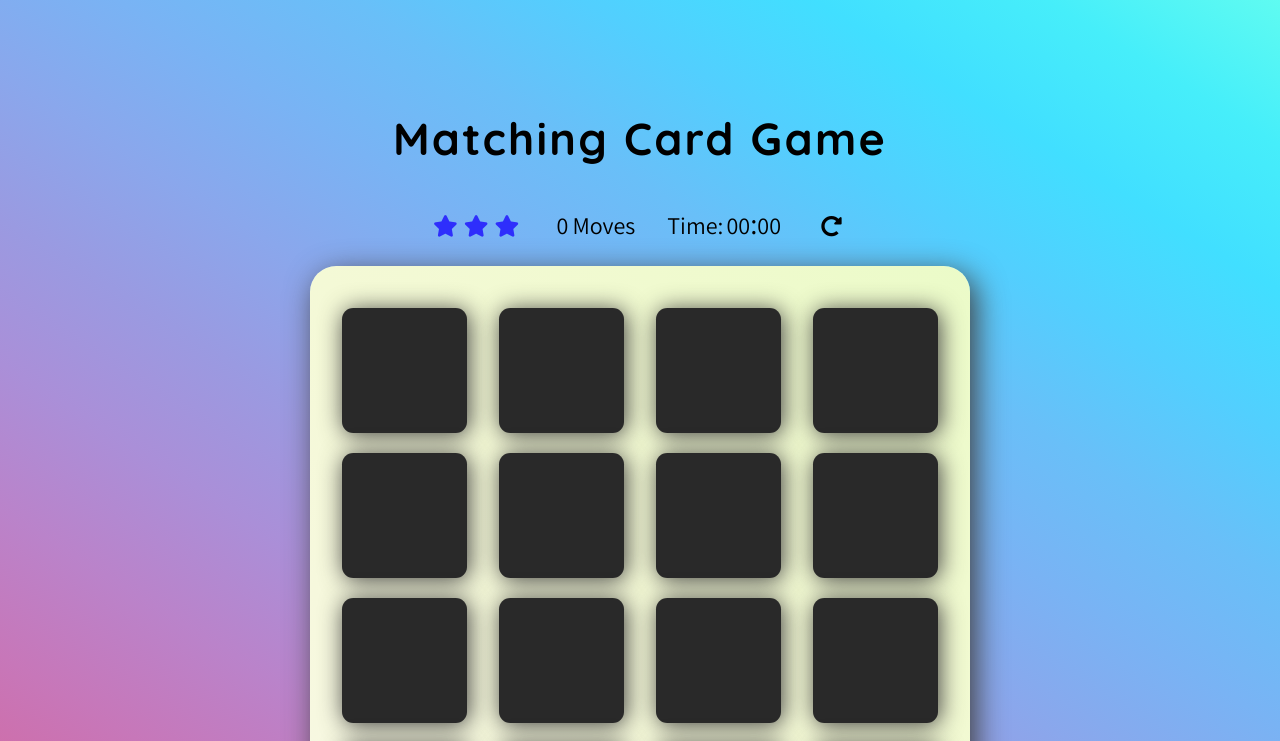
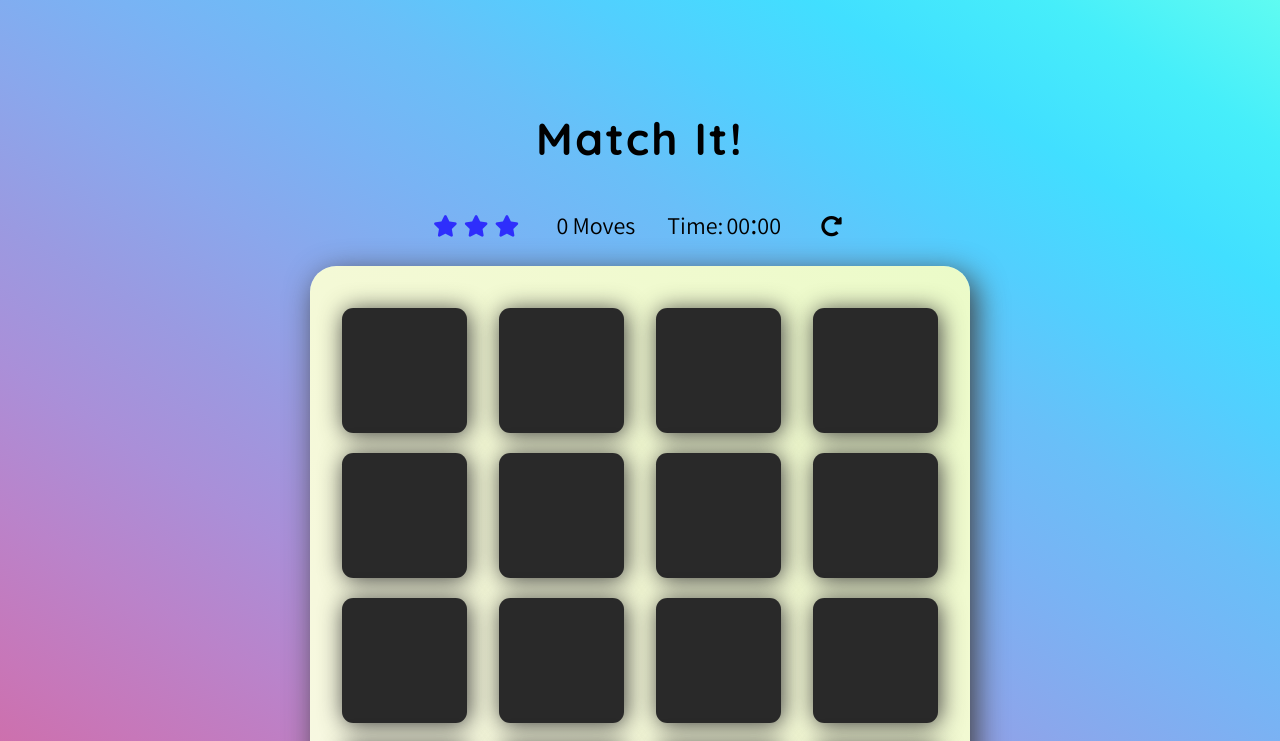
Before and after one commit to jenwin/Match-It, a plain HTML site: page index.html in a window 1280 px wide. Shown: the top 741 px of the page. Drawn offline with Linux system fonts and the light colour scheme.

Commit message:
Update game heading name

```diff
--- a/index.html
+++ b/index.html
@@ -20,7 +20,7 @@
 <!-- game container, title -->
 <div class="container">
   <header>
-    <h1 class="gameName">Matching Card Game</h1>
+    <h1 class="gameName">Match It!</h1>
   </header>
 
   <!-- score panel with stars, moves, time, restart button -->
```
